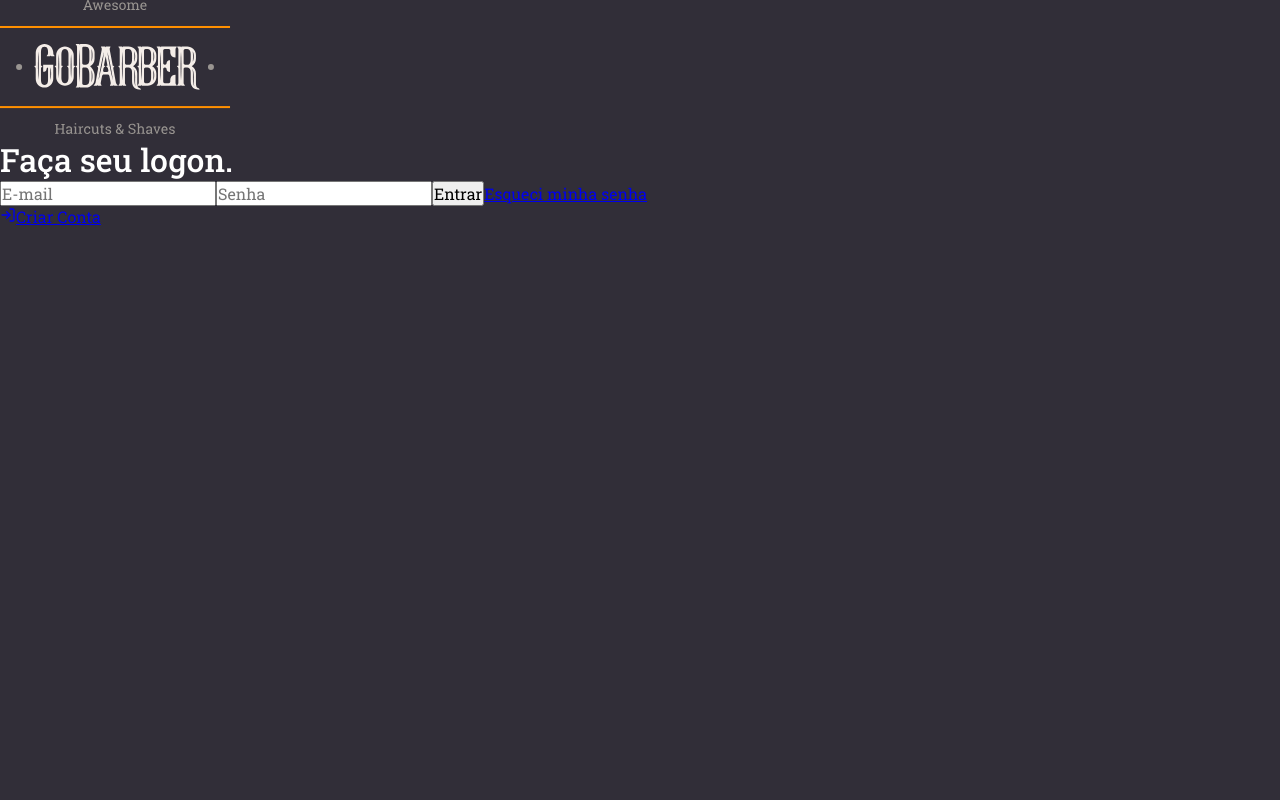
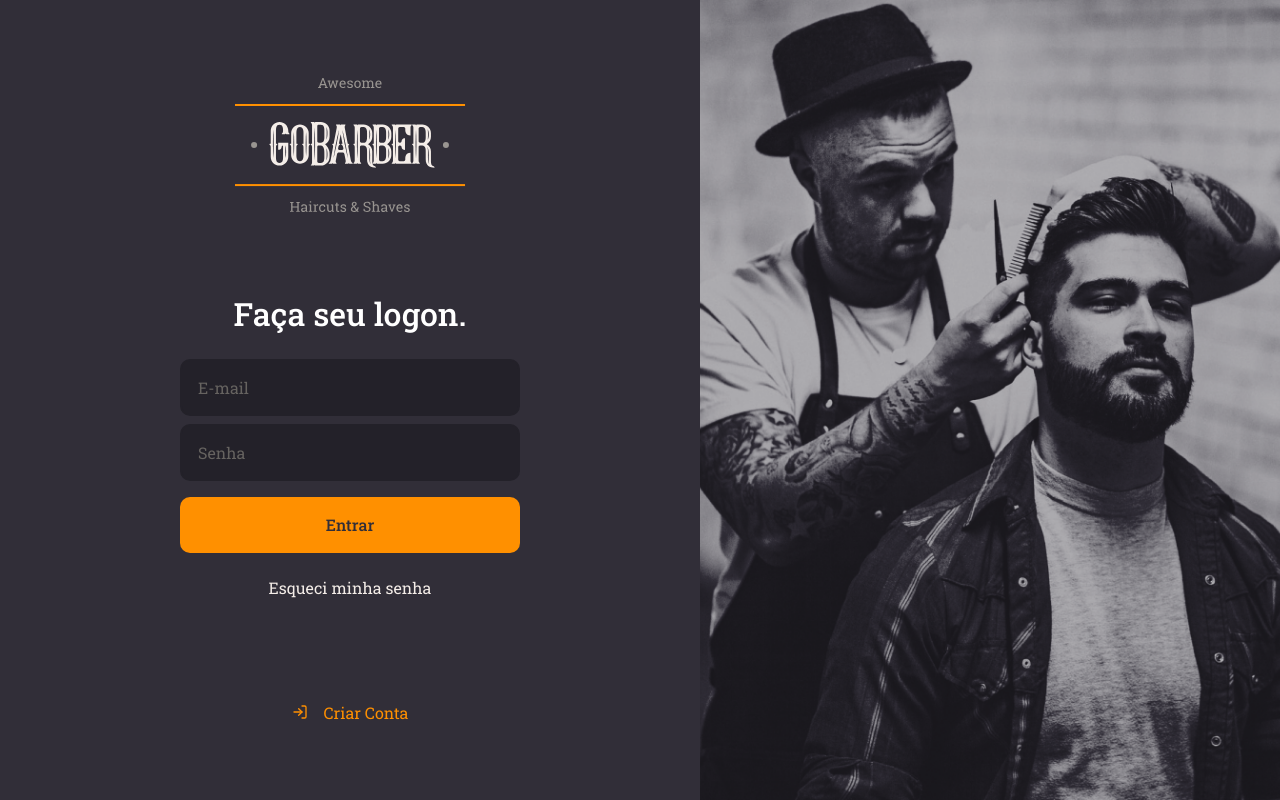
Before and after one commit to rickson-simoes/BC13_react_02, a React (Create React App) app: page / in a window 1280 px wide. Built offline with nearby package versions, Linux system fonts and the light colour scheme.

Commit message:
:art: Login Page - CSS

```diff
--- a/src/pages/Signin/styles.ts
+++ b/src/pages/Signin/styles.ts
@@ -1,7 +1,103 @@
 import styled from 'styled-components';
+import { shade } from 'polished';
 
-export const Container = styled.div``;
+import signInBackgroundImg from '../../assets/sign-in-background.png';
 
-export const Content = styled.div``;
+export const Container = styled.div`
+  height: 100vh;
 
-export const Background = styled.div``;
+  display: flex;
+  align-items: stretch;
+`;
+
+export const Content = styled.div`
+  display: flex;
+  flex-direction: column;
+  align-items: center;
+
+  place-content: center;
+
+  width: 100%;
+  max-width: 700px;
+
+  form {
+    margin: 80px 0px;
+    width: 340px;
+    text-align: center;
+
+    h1 {
+      margin-bottom: 24px;
+    }
+
+    input {
+      background: #232129;
+      border-radius: 10px;
+      border: 2px solid #232129;
+      padding: 16px;
+      width: 100%;
+      color: #f4ede8;
+
+      &::placeholder {
+        color: #666360;
+      }
+
+      & + input {
+        margin-top: 8px;
+      }
+    }
+
+    button {
+      background: #ff9000;
+      height: 56px;
+      border-radius: 10px;
+      border: 0;
+      padding: 0 16px;
+      color: #312e38;
+      width: 100%;
+      font-weight: 500;
+      margin-top: 16px;
+      transition: background-color 0.2s;
+
+      &:hover {
+        background: ${shade(0.2, '#ff9000')};
+      }
+    }
+
+    a {
+      color: #f4ede8;
+      display: block;
+      margin-top: 24px;
+      text-decoration: none;
+      transition: color 0.2s;
+
+      &:hover {
+        color: ${shade(0.2, '#f4ede8')};
+      }
+    }
+  }
+
+  > a {
+    color: #ff9000;
+    display: block;
+    margin-top: 24px;
+    text-decoration: none;
+    transition: color 0.2s;
+
+    display: flex;
+    align-items: center;
+
+    svg {
+      margin-right: 16px;
+    }
+
+    &:hover {
+      color: ${shade(0.2, '#ff9000')};
+    }
+  }
+`;
+
+export const Background = styled.div`
+  flex: 1;
+  background: url(${signInBackgroundImg}) no-repeat center;
+  background-size: cover;
+`;
```
